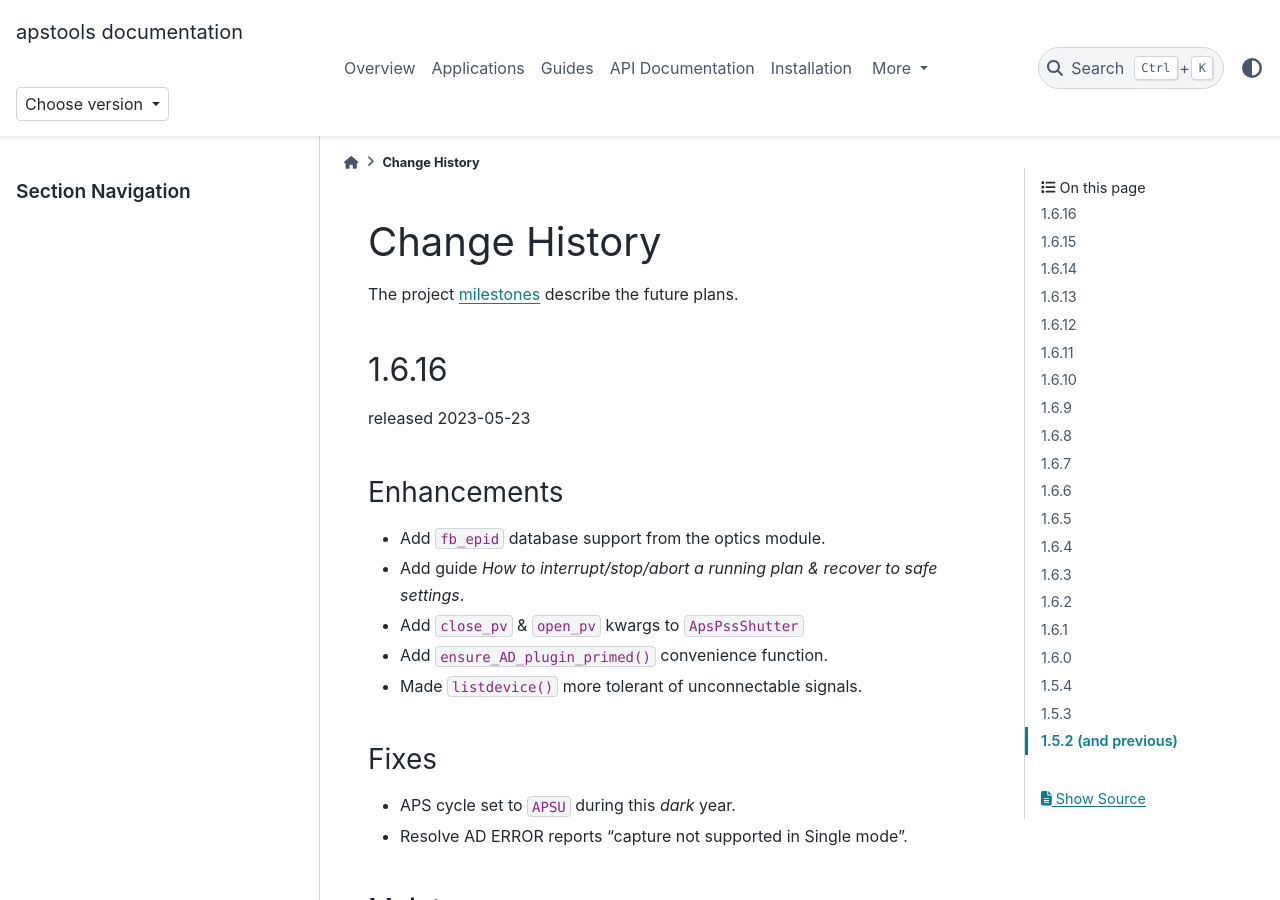
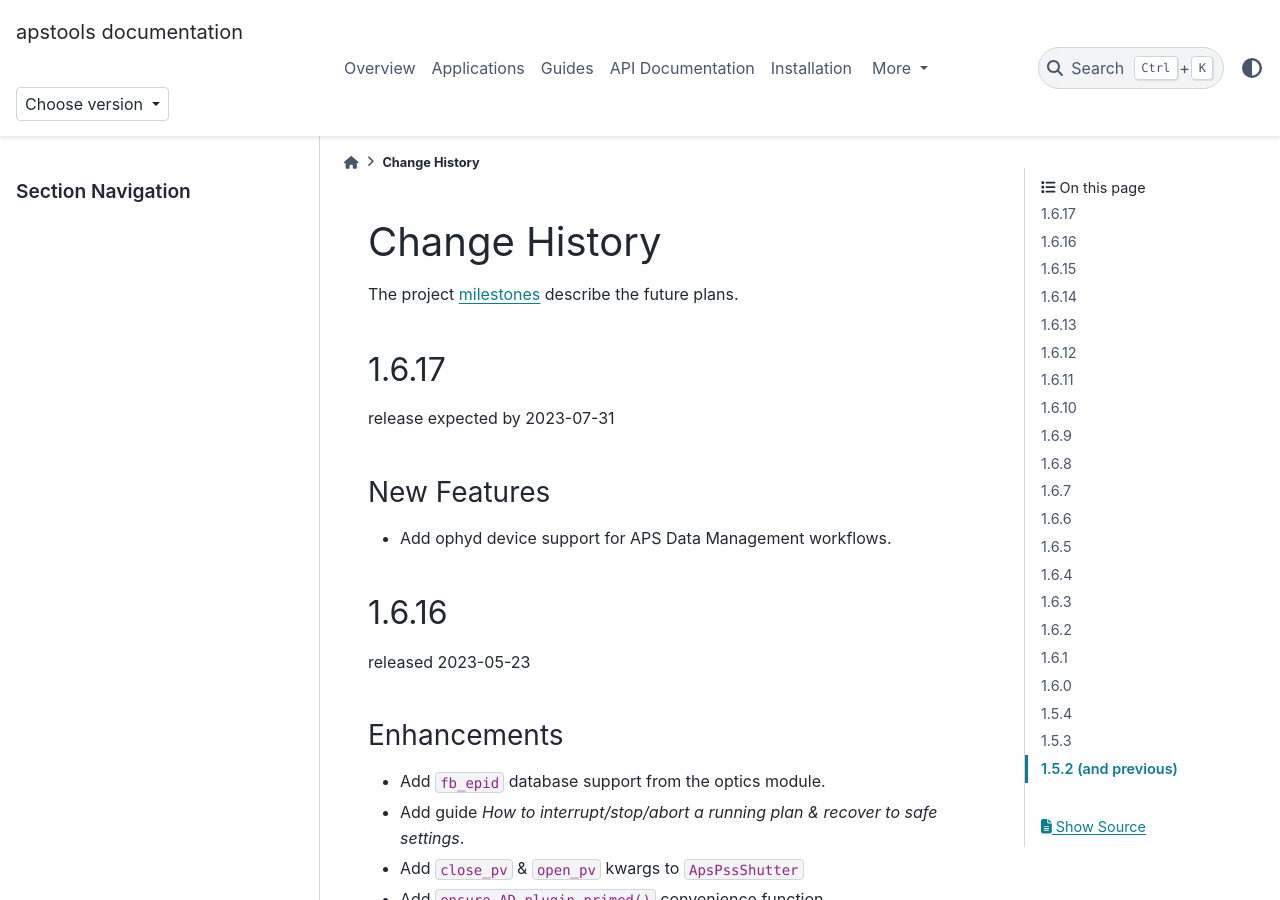
Before and after one commit to dogrecajb/apstools, a Sphinx documentation site: the page built from docs/source/changes.rst, in a window 1280 px wide and 900 px high. Built offline with Sphinx 7.4.7 and the PyData theme 0.15.4, drawn with Linux system fonts in a browser that asks for light colours; the version number could not be read and is left out.

Commit message:
DOC #851

```diff
--- a/CHANGES.rst
+++ b/CHANGES.rst
@@ -20,10 +20,26 @@ The project `milestones <https://github.com/BCDA-APS/apstools/milestones>`_
 describe the future plans.
 
 ..
-   1.6.17
+   1.6.19
    ******
 
-   release expected by 2023-06-30
+   release expected by 2023-12-31
+
+..
+   1.6.18
+   ******
+
+   release expected by 2023-09-30
+
+1.6.17
+******
+
+release expected by 2023-07-31
+
+New Features
+------------
+
+* Add ophyd device support for APS Data Management workflows.
 
 1.6.16
 ******
--- a/docs/source/api/_utils.rst
+++ b/docs/source/api/_utils.rst
@@ -57,6 +57,7 @@ Other Utilities
 
 .. autosummary::
 
+   ~apstools.utils.aps_data_management.dm_setup
    ~apstools.utils.misc.cleanupText
    ~apstools.utils.misc.connect_pvlist
    ~apstools.utils.email.EmailNotifications
@@ -128,6 +129,9 @@ General
 Submodules
 ---------------
 
+.. automodule:: apstools.utils.aps_data_management
+    :members:
+
 .. automodule:: apstools.utils.catalog
     :members:
 
```
Also changed, not shown: docs/source/api/_devices.rst (+7 -0 lines).
